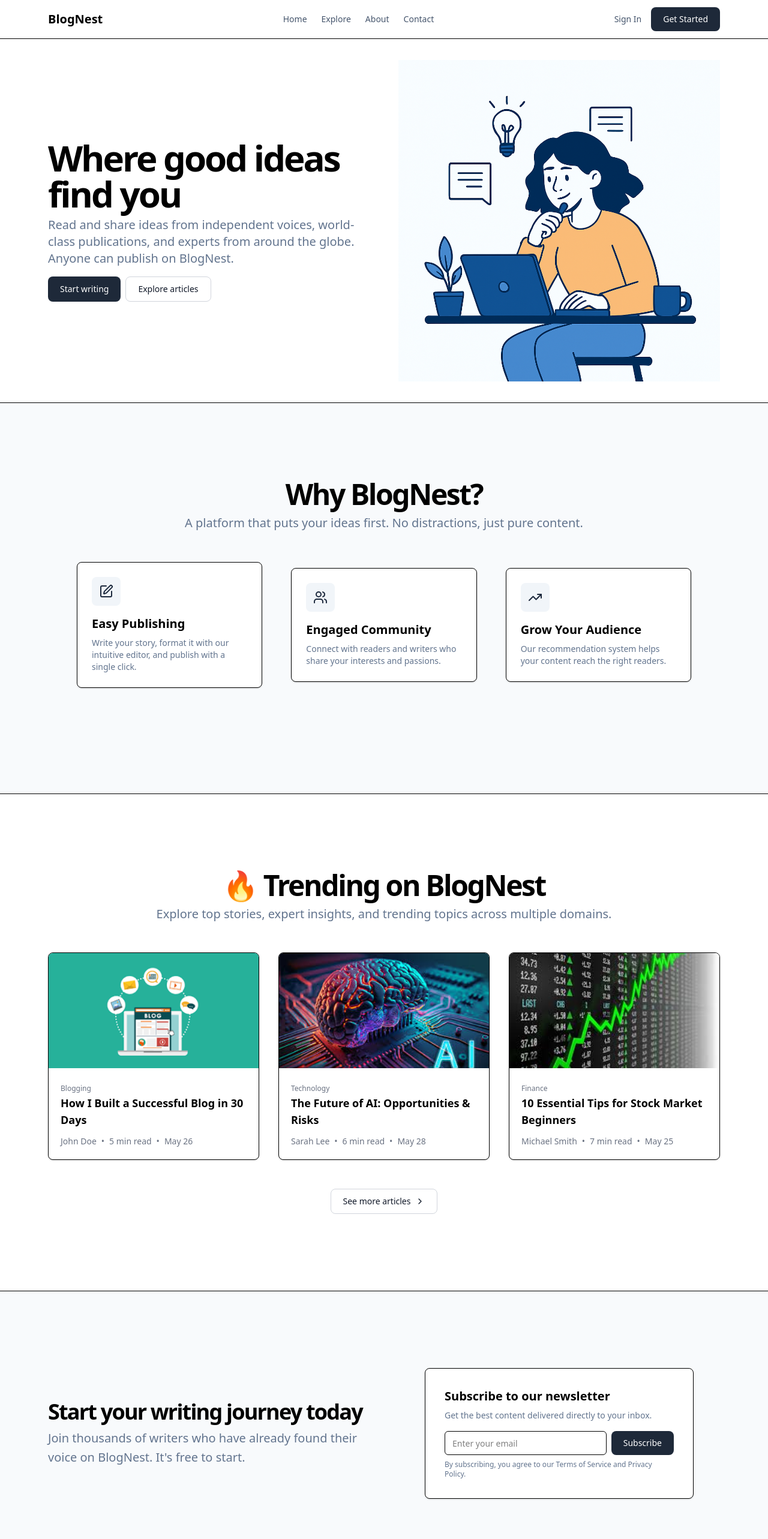
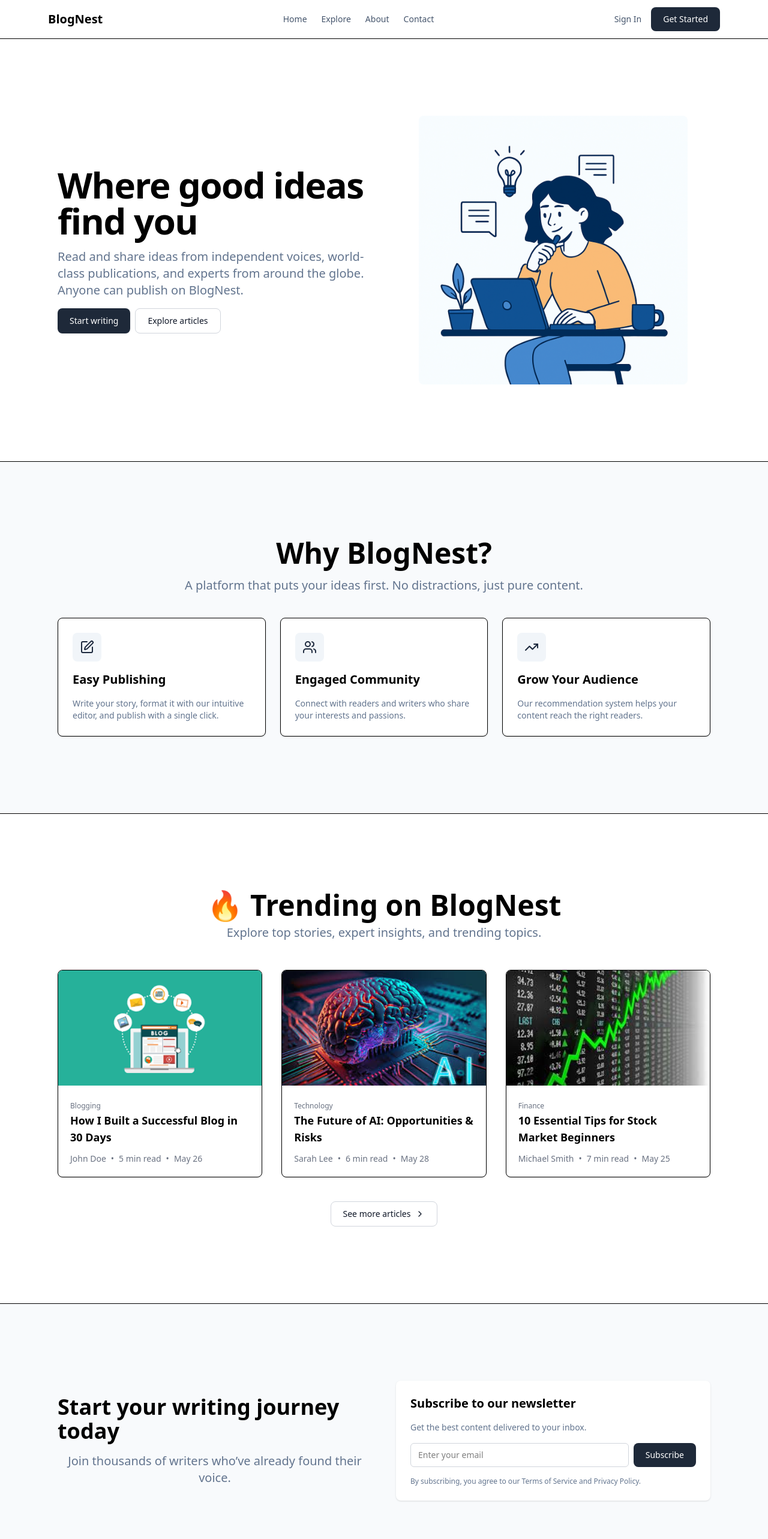
Before and after one commit to LakshayJ17/BlogNest, a React (Vite) app in the folder frontend/: page / in a window 1280 px wide. Shown: the top 2566 px of the page at 60% size. Built offline with nearby package versions, Linux system fonts and the light colour scheme.

Commit message:
Home page responsivness

```diff
--- a/frontend/src/pages/Home.tsx
+++ b/frontend/src/pages/Home.tsx
@@ -1,24 +1,25 @@
-import { Edit, TrendingUp, Users, ChevronRight } from "lucide-react"
-import { Link, useNavigate } from "react-router-dom"
-import heroimage from "../assets/heroimage.png"
-import trending1 from "../assets/trending1.png"
-import trending2 from "../assets/trending2.jpeg"
-import trending3 from "../assets/trending3.jpeg"
-import TrendingCard from "../components/TrendingCard"
+import { Edit, TrendingUp, Users, ChevronRight } from "lucide-react";
+import { Link, useNavigate } from "react-router-dom";
+import heroimage from "../assets/heroimage.png";
+import trending1 from "../assets/trending1.png";
+import trending2 from "../assets/trending2.jpeg";
+import trending3 from "../assets/trending3.jpeg";
+import TrendingCard from "../components/TrendingCard";
 
 export default function Home() {
   const navigate = useNavigate();
 
   function handleSignin() {
-    navigate("/signin")
+    navigate("/signin");
   }
 
   function handleSignup() {
-    navigate("/signup")
+    navigate("/signup");
   }
 
   return (
     <div className="flex flex-col min-h-screen">
+      {/* Header */}
       <header className="sticky top-0 z-50 w-full border-b bg-white">
         <div className="container mx-auto max-w-6xl px-4 flex h-16 items-center justify-between">
           <div className="text-xl font-bold">BlogNest</div>
@@ -39,7 +40,7 @@ export default function Home() {
           </nav>
 
           <div className="flex items-center gap-4">
-            <Link to="/signin" className="text-sm font-medium text-slate-600 hover:text-slate-900">
+            <Link to="/signin" className="hidden sm:block text-sm font-medium text-slate-600 hover:text-slate-900">
               Sign In
             </Link>
             <button
@@ -52,106 +53,77 @@ export default function Home() {
           </div>
         </div>
       </header>
+
+      {/* Hero Section */}
       <main className="flex-1">
         <section className="w-full py-12 md:py-24 lg:py-32 border-b">
-          <div className="container mx-auto max-w-6xl px-4">
-            <div className="grid gap-6 lg:grid-cols-2 lg:gap-12">
-              <div className="flex flex-col justify-center space-y-4">
-                <div className="space-y-2">
-                  <h1 className="text-3xl font-bold tracking-tighter sm:text-5xl xl:text-6xl/none">
+          <div className="container mx-auto max-w-6xl px-4 sm:px-6 lg:px-8">
+            <div className="grid gap-10 lg:grid-cols-2 items-center">
+              <div className="space-y-4">
+                <h1 className="text-3xl font-bold tracking-tight sm:text-5xl xl:text-6xl">
                   Where good ideas find you
                 </h1>
                 <p className="max-w-[600px] text-slate-500 md:text-xl">
-                    Read and share ideas from independent voices, world-class publications, and experts from around the
-                    globe. Anyone can publish on BlogNest.
+                  Read and share ideas from independent voices, world-class publications, and experts from around the globe. Anyone can publish on BlogNest.
                 </p>
-                </div>
-                <div className="flex flex-col gap-2 min-[400px]:flex-row">
+                <div className="flex flex-col gap-2 sm:flex-row">
                   <button
-                    type="button"
                     onClick={handleSignup}
-                    className="cursor-pointer text-white bg-gray-800 hover:bg-gray-900 focus:outline-none focus:ring-4 focus:ring-gray-300 font-medium rounded-lg text-sm px-5 py-2.5"
+                    className="w-full sm:w-auto text-white bg-gray-800 hover:bg-gray-900 focus:outline-none focus:ring-4 focus:ring-gray-300 font-medium rounded-lg text-sm px-5 py-2.5"
                   >
                     Start writing
                   </button>
                   <button
-                    type="button"
                     onClick={handleSignin}
-                    className="cursor-pointer text-gray-900 bg-white border border-gray-300 focus:outline-none hover:bg-gray-100 focus:ring-4 focus:ring-gray-100 font-medium rounded-lg text-sm px-5 py-2.5"
+                    className="w-full sm:w-auto text-gray-900 bg-white border border-gray-300 hover:bg-gray-100 focus:ring-4 focus:ring-gray-100 font-medium rounded-lg text-sm px-5 py-2.5"
                   >
                     Explore articles
                   </button>
                 </div>
               </div>
-              <div className="flex items-center justify-center">
-                <div className="h-[350px] w-full max-w-[550px] rounded-lg bg-slate-100 flex items-center justify-center text-slate-400">
-                  <img src={heroimage} alt="" />
-                </div>
+              <div className="flex justify-center">
+                <img src={heroimage} alt="hero" className="w-full max-w-md h-auto rounded-lg object-cover" />
               </div>
             </div>
           </div>
         </section>
 
+        {/* Features */}
         <section className="w-full py-12 md:py-24 lg:py-32 bg-slate-50">
-          <div className="container mx-auto max-w-6xl px-4">
-            <div className="flex flex-col items-center justify-center space-y-4 text-center">
-              <div className="space-y-2">
-                <h2 className="text-3xl font-bold tracking-tighter sm:text-5xl">Why BlogNest?</h2>
-                <p className="max-w-[900px] text-slate-500 md:text-xl/relaxed lg:text-base/relaxed xl:text-xl/relaxed">
+          <div className="container mx-auto max-w-6xl px-4 sm:px-6 lg:px-8">
+            <div className="text-center space-y-4 mb-10">
+              <h2 className="text-3xl sm:text-5xl font-bold">Why BlogNest?</h2>
+              <p className="text-slate-500 md:text-xl">
                 A platform that puts your ideas first. No distractions, just pure content.
               </p>
             </div>
+            <div className="grid gap-6 sm:grid-cols-2 lg:grid-cols-3">
+              {[
+                { Icon: Edit, title: "Easy Publishing", desc: "Write your story, format it with our intuitive editor, and publish with a single click." },
+                { Icon: Users, title: "Engaged Community", desc: "Connect with readers and writers who share your interests and passions." },
+                { Icon: TrendingUp, title: "Grow Your Audience", desc: "Our recommendation system helps your content reach the right readers." },
+              ].map(({ Icon, title, desc }, index) => (
+                <div key={index} className="flex flex-col justify-center space-y-4 rounded-lg border bg-white p-6 shadow-sm">
+                  <div className="h-12 w-12 flex items-center justify-center bg-slate-100 rounded-lg">
+                    <Icon className="h-6 w-6 text-slate-800" />
                   </div>
-            <div className="mx-auto grid max-w-5xl items-center gap-6 py-12 md:grid-cols-2 lg:grid-cols-3 lg:gap-12">
-              <div className="flex flex-col justify-center space-y-4 rounded-lg border bg-white p-6 shadow-sm">
-                <div className="flex h-12 w-12 items-center justify-center rounded-lg bg-slate-100">
-                  <Edit className="h-6 w-6 text-slate-800" />
+                  <h3 className="text-xl font-bold">{title}</h3>
+                  <p className="text-sm text-slate-500">{desc}</p>
                 </div>
-                <div className="space-y-2">
-                  <h3 className="text-xl font-bold">Easy Publishing</h3>
-                  <p className="text-sm text-slate-500">
-                    Write your story, format it with our intuitive editor, and publish with a single click.
-                  </p>
-                </div>
-              </div>
-              <div className="flex flex-col justify-center space-y-4 rounded-lg border bg-white p-6 shadow-sm">
-                <div className="flex h-12 w-12 items-center justify-center rounded-lg bg-slate-100">
-                  <Users className="h-6 w-6 text-slate-800" />
-                </div>
-                <div className="space-y-2">
-                  <h3 className="text-xl font-bold">Engaged Community</h3>
-                  <p className="text-sm text-slate-500">
-                    Connect with readers and writers who share your interests and passions.
-                  </p>
-                </div>
-              </div>
-              <div className="flex flex-col justify-center space-y-4 rounded-lg border bg-white p-6 shadow-sm">
-                <div className="flex h-12 w-12 items-center justify-center rounded-lg bg-slate-100">
-                  <TrendingUp className="h-6 w-6 text-slate-800" />
-                </div>
-                <div className="space-y-2">
-                  <h3 className="text-xl font-bold">Grow Your Audience</h3>
-                  <p className="text-sm text-slate-500">
-                    Our recommendation system helps your content reach the right readers.
-                  </p>
-                </div>
-              </div>
+              ))}
             </div>
           </div>
         </section>
 
+        {/* Trending Section */}
         <section className="w-full py-12 md:py-24 lg:py-32 border-t border-b">
-          <div className="container mx-auto max-w-6xl px-4">
-            <div className="flex flex-col items-center justify-center space-y-4 text-center">
-              <div className="space-y-2">
-                <h2 className="text-3xl font-bold tracking-tighter sm:text-5xl">🔥 Trending on BlogNest</h2>
-                <p className="max-w-[900px] text-slate-500 md:text-xl/relaxed">
-                  Explore top stories, expert insights, and trending topics across multiple domains.
-                </p>
-              </div>
+          <div className="container mx-auto max-w-6xl px-4 sm:px-6 lg:px-8">
+            <div className="text-center space-y-2 mb-12">
+              <h2 className="text-2xl sm:text-5xl font-bold">🔥 Trending on BlogNest</h2>
+              <p className="text-slate-500 md:text-xl">Explore top stories, expert insights, and trending topics.</p>
             </div>
 
-            <div className="grid gap-8 py-12 md:grid-cols-2 lg:grid-cols-3">
+            <div className="grid gap-8 sm:grid-cols-2 lg:grid-cols-3">
               {[
                 {
                   id: 1,
@@ -185,10 +157,10 @@ export default function Home() {
               ))}
             </div>
 
-            <div className="flex justify-center">
+            <div className="flex justify-center mt-10">
               <button
                 type="button"
-                className="cursor-pointer text-gray-900 bg-white border border-gray-300 focus:outline-none hover:bg-gray-100 focus:ring-4 focus:ring-gray-100 font-medium rounded-lg text-sm px-5 py-2.5 inline-flex items-center gap-2"
+                className="cursor-pointer text-gray-900 bg-white border border-gray-300 hover:bg-gray-100 focus:ring-4 focus:ring-gray-100 font-medium rounded-lg text-sm px-5 py-2.5 inline-flex items-center gap-2"
               >
                 See more articles
                 <ChevronRight className="h-4 w-4" />
@@ -197,35 +169,24 @@ export default function Home() {
           </div>
         </section>
 
-
+        {/* Newsletter Section */}
         <section className="w-full py-12 md:py-24 lg:py-32 bg-slate-50">
-          <div className="container mx-auto max-w-6xl px-4">
-            <div className="grid gap-6 lg:grid-cols-2 lg:gap-12">
+          <div className="container mx-auto max-w-6xl px-4 sm:px-6 lg:px-8">
+            <div className="grid gap-10 lg:grid-cols-2">
               <div className="flex flex-col justify-center space-y-4">
-                <div className="space-y-2">
-                  <h2 className="text-3xl font-bold tracking-tighter sm:text-4xl">Start your writing journey today</h2>
-                  <p className="max-w-[600px] text-slate-500 md:text-xl/relaxed">
-                    Join thousands of writers who have already found their voice on BlogNest. It's free to start.
-                  </p>
+                <h2 className="text-center text-4xl sm:text-left font-bold">Start your writing journey today</h2>
+                <p className="text-center text-slate-500 md:text-xl">Join thousands of writers who’ve already found their voice.</p>
               </div>
-              </div>
-              <div className="flex items-center justify-center">
-                <div className="space-y-4 rounded-lg border bg-white p-8 shadow-sm w-full max-w-md">
-                  <div className="space-y-2">
+              <div className="bg-white rounded-lg shadow-sm p-6 space-y-4">
                 <h3 className="text-xl font-bold">Subscribe to our newsletter</h3>
-                    <p className="text-sm text-slate-500">Get the best content delivered directly to your inbox.</p>
-                  </div>
-                  <div className="space-y-2">
+                <p className="text-sm text-slate-500">Get the best content delivered to your inbox.</p>
                 <div className="flex gap-2">
                   <input
                     type="email"
                     placeholder="Enter your email"
-                        className="flex h-10 w-full rounded-md border border-input bg-background px-3 py-2 text-sm ring-offset-background file:border-0 file:bg-transparent file:text-sm file:font-medium placeholder:text-muted-foreground focus-visible:outline-none focus-visible:ring-2 focus-visible:ring-ring focus-visible:ring-offset-2 disabled:cursor-not-allowed disabled:opacity-50 flex-1"
+                    className="flex-1 rounded-md border border-gray-300 px-3 py-2 text-sm"
                   />
-                      <button
-                        type="submit"
-                        className="cursor-pointer text-white bg-gray-800 hover:bg-gray-900 focus:outline-none focus:ring-4 focus:ring-gray-300 font-medium rounded-lg text-sm px-5 py-2.5"
-                      >
+                  <button className="text-white bg-gray-800 hover:bg-gray-900 rounded-lg text-sm px-5 py-2.5">
                     Subscribe
                   </button>
                 </div>
@@ -235,59 +196,44 @@ export default function Home() {
               </div>
             </div>
           </div>
-            </div>
-          </div>
         </section>
 
-        <section className="w-full py-12 md:py-24 lg:py-32 bg-slate-900 text-white">
-          <div className="container mx-auto max-w-6xl px-4">
-            <div className="flex flex-col items-center justify-center space-y-4 text-center">
-              <div className="space-y-2">
-                <h2 className="text-3xl font-bold tracking-tighter sm:text-4xl">Ready to start writing?</h2>
-                <p className="max-w-[600px] text-slate-300 md:text-xl/relaxed">
+        {/* Call to Action */}
+        <section className="w-full py-12 md:py-24 lg:py-32 bg-slate-900 text-white text-center">
+          <div className="container mx-auto max-w-6xl px-4 sm:px-6 lg:px-8 space-y-4">
+            <h2 className="text-3xl sm:text-4xl font-bold">Ready to start writing?</h2>
+            <p className="max-w-xl mx-auto text-slate-300 md:text-xl">
               Join our community of writers and readers. Share your perspective with the world.
             </p>
-              </div>
-              <div className="flex flex-col gap-2 min-[400px]:flex-row">
+            <div className="flex flex-col gap-2 sm:flex-row justify-center">
               <button
-                  type="button"
                 onClick={handleSignup}
-                  className="cursor-pointer bg-white text-gray-900 hover:bg-gray-100 focus:outline-none focus:ring-4 focus:ring-gray-100 font-medium rounded-lg text-sm px-5 py-2.5"
+                className="bg-white text-gray-900 hover:bg-gray-100 rounded-lg text-sm px-5 py-2.5"
               >
                 Get started
               </button>
               <button
-                  type="button"
-                  className="cursor-pointer bg-transparent text-white border border-white hover:bg-slate-800 focus:outline-none focus:ring-4 focus:ring-slate-700 font-medium rounded-lg text-sm px-5 py-2.5"
+                className="bg-transparent border border-white hover:bg-slate-800 text-white rounded-lg text-sm px-5 py-2.5"
               >
                 Learn more
               </button>
             </div>
           </div>
-          </div>
         </section>
       </main>
+
+      {/* Footer */}
       <footer className="w-full border-t bg-white py-6">
-        <div className="container mx-auto max-w-6xl flex flex-col items-center justify-between gap-4 md:flex-row px-4">
-          <div className="flex items-center">
-            <span className="text-lg font-bold">BlogNest</span>
-          </div>
-          <nav className="flex gap-4 sm:gap-6">
-            <Link to="#" className="cursor-pointer text-xs hover:underline underline-offset-4">
-              Terms of Service
-            </Link>
-            <Link to="#" className="cursor-pointer text-xs hover:underline underline-offset-4">
-              Privacy
-            </Link>
-            <Link to="#" className="cursor-pointer text-xs hover:underline underline-offset-4">
-              Cookies
-            </Link>
+        <div className="container mx-auto max-w-6xl px-4 sm:px-6 lg:px-8 flex flex-col gap-4 sm:flex-row justify-between items-center">
+          <div className="text-lg font-bold">BlogNest</div>
+          <nav className="flex gap-4 text-xs text-slate-500">
+            <Link to="#" className="hover:underline">Terms of Service</Link>
+            <Link to="#" className="hover:underline">Privacy</Link>
+            <Link to="#" className="hover:underline">Cookies</Link>
           </nav>
-          <div className="flex items-center">
-            <p className="text-xs text-slate-500">© {new Date().getFullYear()} BlogNest. All rights reserved.</p>
-          </div>
+          <p className="text-xs text-slate-400">© {new Date().getFullYear()} BlogNest. All rights reserved.</p>
         </div>
       </footer>
     </div>
-  )
+  );
 }
```
Lines whose indentation alone changed are shown as unchanged.
